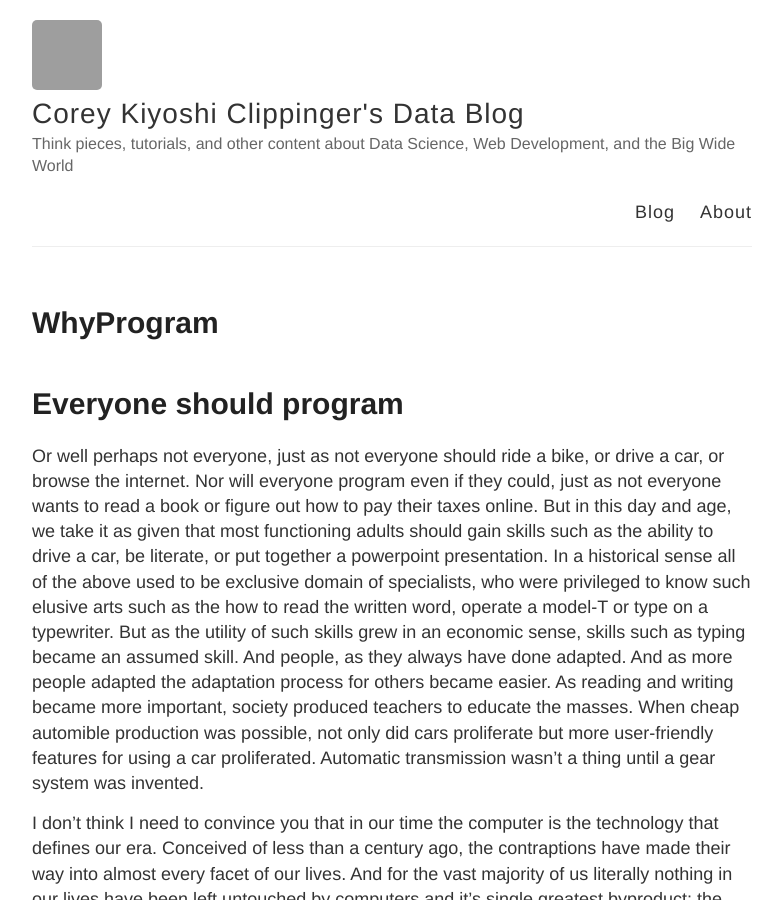
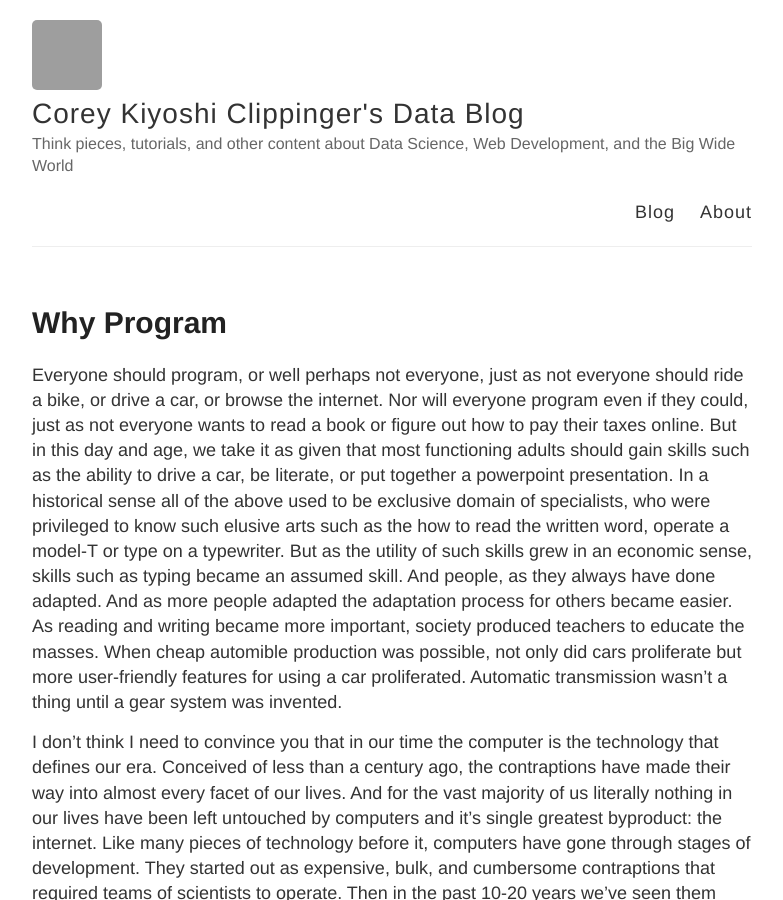
Before and after one commit to coreyclip/coreyclip.github.io, a Jekyll site: the page built from _posts/2019-4-5-Why-Program.md, in a window 1280 px wide and 900 px high. Shown: the whole window, without its empty margins (248-1031 px from the left). Built offline with Jekyll 4.4.1, drawn with Linux system fonts in a browser that asks for light colours; grey boxes are pictures that could not be loaded.

Commit message:
changed up title

```diff
--- a/_posts/2019-4-5-Why-Program.md
+++ b/_posts/2019-4-5-Why-Program.md
@@ -1,14 +1,13 @@
 ---
 layout: post
-title: WhyProgram
+title: Why Program
 permalink: /WhyProgram/
-
+published: true
 ---
 
 
-# Everyone should program
 
-Or well perhaps not everyone, just as not everyone should ride a bike, or drive a car, or browse the internet. Nor will everyone program even if they could, just as not everyone wants to read a book or figure out how to pay their taxes online. But in this day and age, we take it as given that most functioning adults should gain skills such as the ability to drive a car, be literate, or put together a powerpoint presentation. In a historical sense all of the above used to be exclusive domain of specialists, who were privileged to know such elusive arts such as the how to read the written word, operate a model-T or type on a typewriter. But as the utility of such skills grew in an economic sense, skills such as typing became an assumed skill. And people, as they always have done adapted. And as more people adapted the adaptation process for others became easier. As reading and writing became more important, society produced teachers to educate the masses. When cheap automible production was possible, not only did cars proliferate but more user-friendly features for using a car proliferated. Automatic transmission wasn't a thing until a gear system was invented.
+Everyone should program, or well perhaps not everyone, just as not everyone should ride a bike, or drive a car, or browse the internet. Nor will everyone program even if they could, just as not everyone wants to read a book or figure out how to pay their taxes online. But in this day and age, we take it as given that most functioning adults should gain skills such as the ability to drive a car, be literate, or put together a powerpoint presentation. In a historical sense all of the above used to be exclusive domain of specialists, who were privileged to know such elusive arts such as the how to read the written word, operate a model-T or type on a typewriter. But as the utility of such skills grew in an economic sense, skills such as typing became an assumed skill. And people, as they always have done adapted. And as more people adapted the adaptation process for others became easier. As reading and writing became more important, society produced teachers to educate the masses. When cheap automible production was possible, not only did cars proliferate but more user-friendly features for using a car proliferated. Automatic transmission wasn't a thing until a gear system was invented.
 
 I don't think I need to convince you that in our time the computer is the technology that defines our era. Conceived of less than a century ago, the contraptions have made their way into almost every facet of our lives. And for the vast majority of us literally nothing in our lives have been left untouched by computers and it's single greatest byproduct: the internet. Like many pieces of technology before it, computers have gone through stages of development. They started out as expensive, bulk, and cumbersome contraptions that required teams of scientists to operate. Then in the past 10-20 years we've seen them make their way into our homes, and more recently into our pockets. And what we can do with these comparatively cheap computers would blow away any of computers available even 30 years ago. Though most of us unfortunately only tap into a small fraction of what our computers can actually do. But I don't think it'll stay that way, potential even if only tapped lightly can be so revolutionary that it can become commonplace overnight.
 
```
